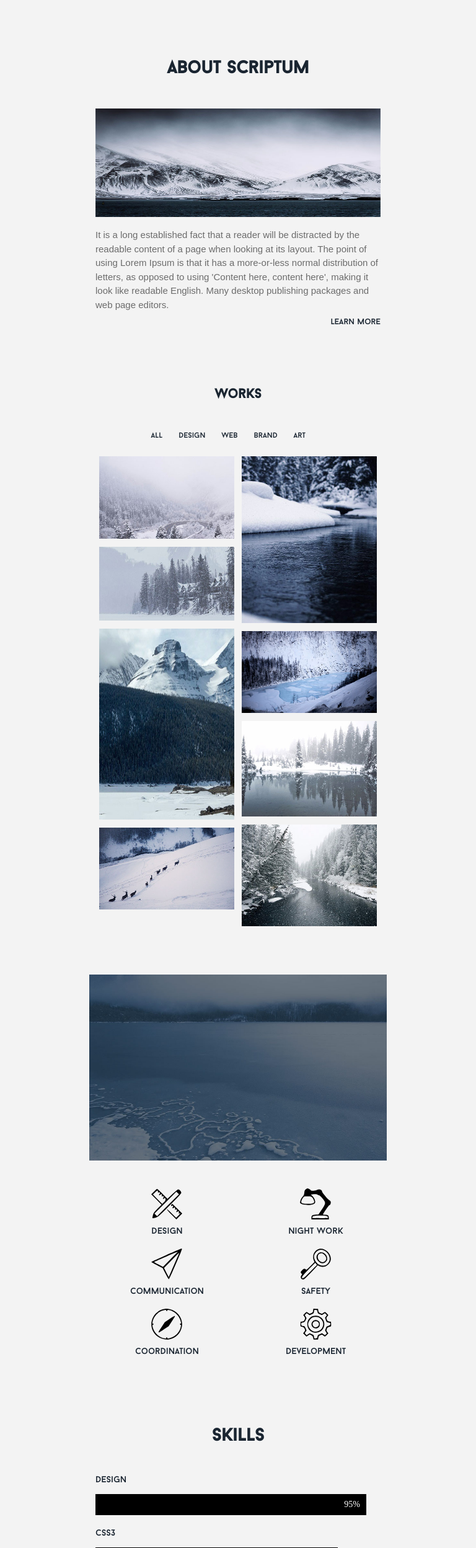
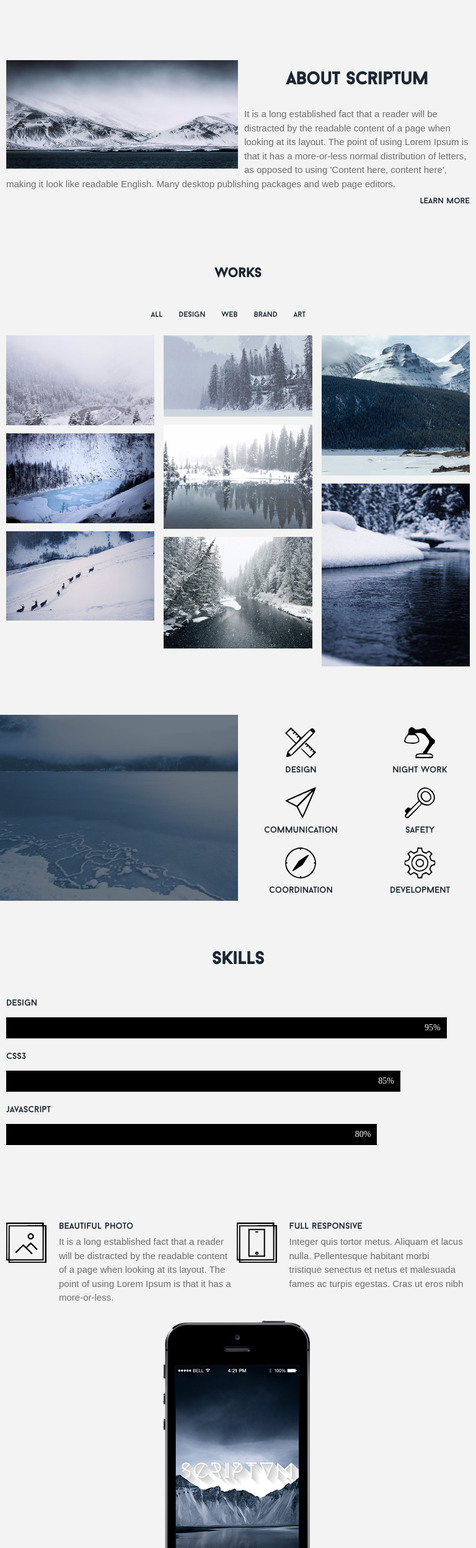
Before and after one commit to TarasBeyda/scriptum, a plain HTML site: page index.html in a window 768 px wide. Shown: the part 303-2800 px from the top of the page at 62% size. Drawn offline with Linux system fonts and the light colour scheme.

Commit message:
tablets to telephone

```diff
--- a/css/style.css
+++ b/css/style.css
@@ -32,7 +32,6 @@ a {
     color: #1a2531;
     font-family: "BaronNeue";
     font-size: 13px;
-/*    font-weight: bold;*/
 }
 h2 {
     color: #1a2531;
@@ -52,7 +51,6 @@ h3 {
     color: #1a2531;
     font-family: "BaronNeue";
     font-size: 14px;
-/*    font-weight: bold;*/
 }
 .article__center {
     text-align: center;
@@ -94,6 +92,9 @@ h3 {
     text-align: right;
     margin: 10px 0 0 0;
 }
+.article__center__tablets {
+    display: none;
+}
 
 
 .works {
@@ -103,11 +104,13 @@ h3 {
 .works h3 {
     margin: 0 0 25px 0;
 }
+.works a {
+    padding-bottom: 2px;
+}
 .works li, .works a {
     color: #1a2531;
     font-family: "BaronNeue";
     font-size: 12px;
-/*    font-weight: bold;*/
 }
 .works li a:hover {
     border-bottom: 2px solid #1a2531;
@@ -132,7 +135,7 @@ h3 {
     display: flex;
     justify-content: space-between;
 }
-.works__img img[alt="worksImg3"] {
+.works__img__left img[alt="worksImg3"] {
     height: 40%;
 }
 .works__img__left {
@@ -145,6 +148,11 @@ h3 {
 .works__img__right img {
     width: 95%;
     margin: 5px;
+}
+.works__img__first,
+.works__img__center,
+.works__img__last {
+    display: none;
 }
 
 
--- /dev/null
+++ b/css/tablets.css
@@ -0,0 +1,123 @@
+@media screen and (min-width: 481px) and (max-width: 667px) {
+
+    .wrapper {
+        max-width: 667px;
+        margin: auto;
+    }
+
+
+/*    About*/
+    .about img[alt='aboutImg'] {
+        float: left;
+        width: 50%;
+        margin: 0 10px 0 0;
+    }
+    .about__article {
+        display: none;
+    }
+    .about__article__tablets {
+        display: block;
+    }
+
+
+/*    Telephone*/
+    .telephone {
+        display: block;
+    }
+    .telephone .box {
+        width: 49%;
+        float: left;
+        margin-right: 5px;
+    }
+    .telephone .unmargin {
+        margin-right: 0;
+    }
+    .telephone__center__box{
+        width: 247px;
+        margin: auto;
+    }
+
+}
+
+
+
+
+@media screen and (min-width: 668px) and (max-width: 768px) {
+
+    .wrapper {
+        max-width: 768px;
+        margin: auto;
+    }
+
+
+/*    About*/
+    .about img[alt='aboutImg'] {
+        float: left;
+        width: 50%;
+        margin: 0 10px 0 0;
+    }
+    .about__article {
+        display: none;
+    }
+    .about__article__tablets {
+        display: block;
+    }
+    .about__article__tablets h2 {
+        padding: 18px 0 15px;
+    }
+
+
+/*    Work*/
+    .works__img__left,
+    .works__img__right {
+        display: none;
+    }
+    .works__img__first,
+    .works__img__center,
+    .works__img__last {
+        display: block;
+        width: 32%;
+    }
+    .works__img img {
+        width: 100%;
+        margin: 5px 0;
+    }
+    .works__img__first img {
+        margin-right: 5px;
+    }
+    .works__img__center img {
+        margin-right: 5px;
+    }
+
+
+/*    Web develp*/
+    .web__develp {
+        flex-direction: row;
+    }
+    .img__web__develp {
+        width: 50%;
+    }
+    .web__develp__icons {
+        width: 50%;
+        margin: 0;
+    }
+
+
+/*    Telephone*/
+    .telephone {
+        display: block;
+    }
+    .telephone .box {
+        width: 49%;
+        float: left;
+        margin-right: 5px;
+    }
+    .telephone .unmargin {
+        margin-right: 0;
+    }
+    .telephone__center__box{
+        width: 247px;
+        margin: auto;
+    }
+
+}
--- a/index.html
+++ b/index.html
@@ -3,9 +3,13 @@
 
 <head>
     <meta charset="UTF-8">
+    <meta name="viewport" content="width=device-width, initial-scale=1.0" />
     <title>Scriptum</title>
     <link rel="stylesheet" href="css/reset.css">
     <link rel="stylesheet" href="css/style.css">
+    <link rel="stylesheet" href="css/tablets.css">
+    <link rel="stylesheet" href="css/medium.css">
+    <link rel="stylesheet" href="css/desktops.css">
 </head>
 
 <body>
@@ -17,12 +21,17 @@
             <img src="img/menu.png" alt="menu">
         </header>
 
-        <figure class="about">
-            <article class="article__center">
+        <figure class="about clearfix">
+            <article class="article__center about__article">
                 <h2>about scriptum</h2>
             </article>
             <img src="img/about__img.jpg" alt="aboutImg">
-            <figcaption>
+<!--            tablets-->
+            <article class="about__article__tablets">
+                <h2>about scriptum</h2>
+            </article>
+<!--            -->
+            <figcaption class="about__figcaption">
                 <p class="p__main">It is a long established fact that a reader will be distracted by the readable content of a page when looking at its layout. The point of using Lorem Ipsum is that it has a more-or-less normal distribution of letters, as opposed to using 'Content here, content here', making it look like readable English. Many desktop publishing packages and web page editors.</p>
                 <p class="learn__more"><a href="#">learn more</a></p>
             </figcaption>
@@ -54,6 +63,22 @@
                     <img src="img/works__img_5.jpg" alt="worksImg5">
                     <img src="img/works__img_7.jpg" alt="worksImg7">
                 </div>
+<!--                tablets-->
+                <div class="works__img__first">
+                    <img src="img/works__img_1.jpg" alt="worksImg1">
+                    <img src="img/works__img_4.jpg" alt="worksImg4">
+                    <img src="img/works__img_6.jpg" alt="worksImg6">
+                </div>
+                <div class="works__img__center">
+                    <img src="img/works__img_2.jpg" alt="worksImg2">
+                    <img src="img/works__img_5.jpg" alt="worksImg5">
+                    <img src="img/works__img_7.jpg" alt="worksImg7">
+                </div>
+                <div class="works__img__last">
+                    <img src="img/works__img_3.jpg" alt="worksImg3">
+                    <img src="img/works__img_8.jpg" alt="worksImg8">
+                </div>
+<!--                -->
             </div>
         </div>
 
@@ -105,13 +130,13 @@
             <div class="javascript__rate"><span>80%</span></div>
         </div>
 
-        <div class="telephone">
+        <div class="telephone clearfix">
             <div class="box">
                 <img src="img/beautiful_photos_icon.svg" alt="beautifulPhotosIcon">
                 <p class="title">beautiful photo</p>
                 <p class="p__main">It is a long established fact that a reader will be distracted by the readable content of a page when looking at its layout. The point of using Lorem Ipsum is that it has a more-or-less.</p>
             </div>
-            <div class="box">
+            <div class="box unmargin">
                 <img src="img/full_responsive_icon.svg" alt="fullResponsiveIcon">
                 <p class="title">full responsive</p>
                 <p class="p__main">Integer quis tortor metus. Aliquam et lacus nulla. Pellentesque habitant morbi tristique senectus et netus et malesuada fames ac turpis egestas. Cras ut eros nibh</p>
@@ -124,7 +149,7 @@
                 <p class="title">retina ready</p>
                 <p class="p__main">Proin vitae quam mollis diam faucibus porta hendrerit vitae diam. Aenean cursus massa quis sem dictum convallis. Morbi ornare rutrum tellus, eu dapibus magna iaculis dictum. Nam nibh arcu.</p>
             </div>
-            <div class="box">
+            <div class="box unmargin">
                 <img src="img/crafted_on_coffescript.svg" alt="craftedOnCoffescript">
                 <p class="title">crafted on coffescript</p>
                 <p class="p__main">Sed a ipsum molestie, pellentesque felis at, vestibulum nunc. Aenean eu tristique elit. Vivamus ullamcorper id ante nec condimentum. In eleifend convallis ante in semper. Nam vitae com.</p>
```
Also changed, not shown: css/desktops.css (added), css/medium.css (added), 1 other file.
